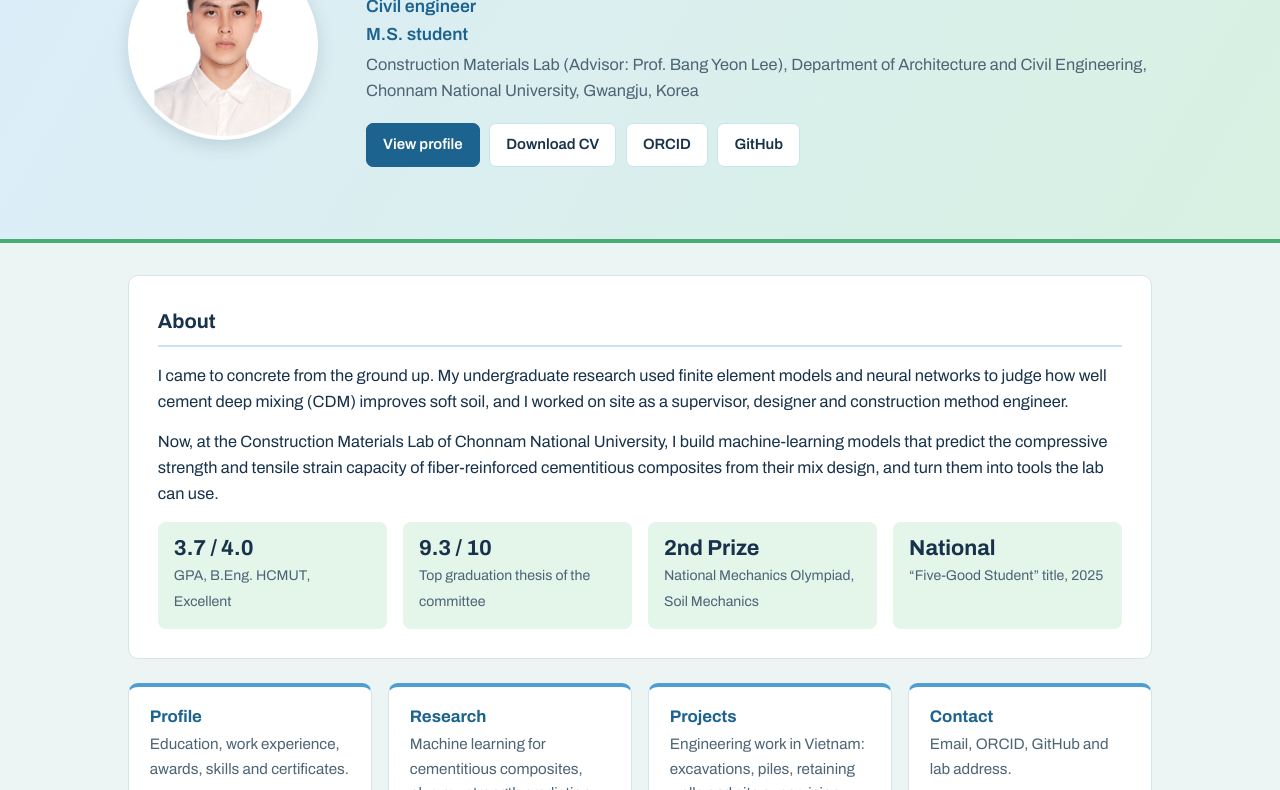
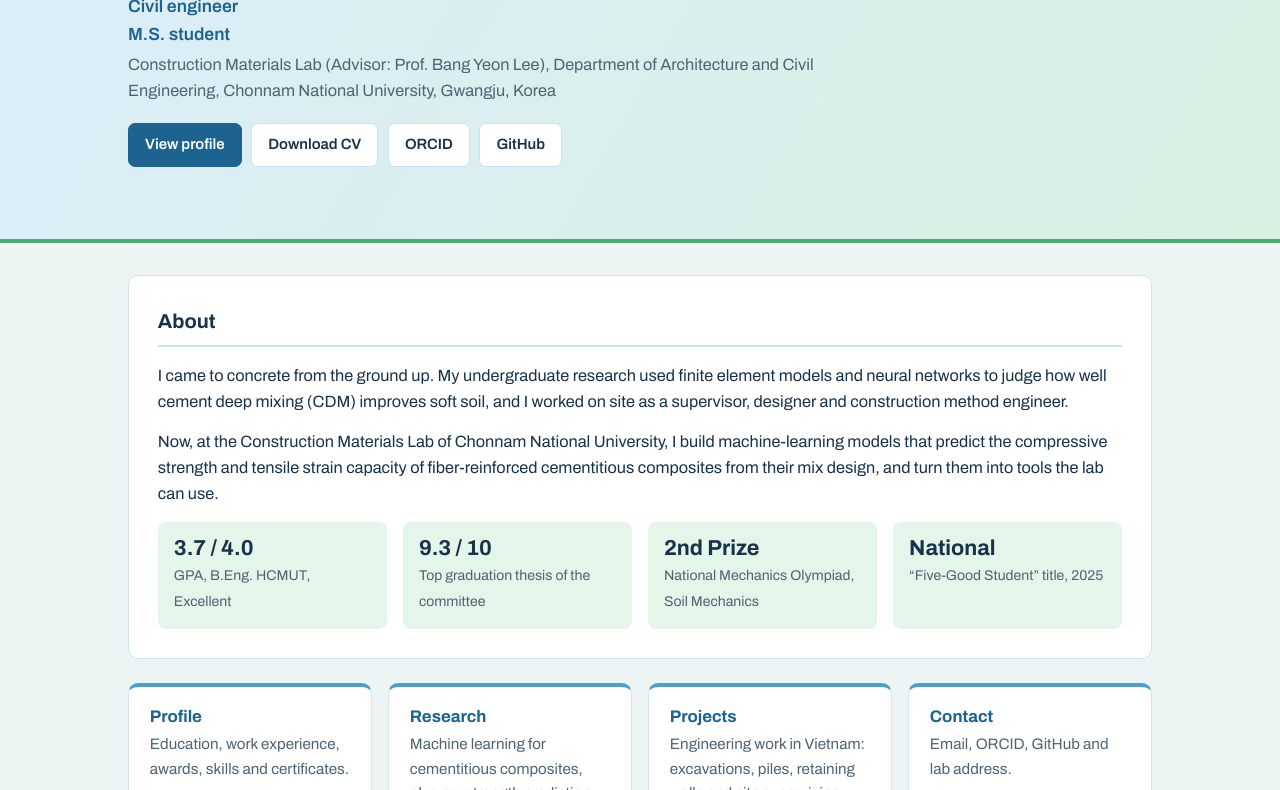
Before and after one commit to conslmhoang/conslmhoang.github.io, a plain HTML site: page index.html in a window 1280 px wide. Shown: the part 206-996 px from the top of the page. Drawn offline with Linux system fonts and the light colour scheme.

Commit message:
Home hero without photo
Co-Authored-By: Claude Opus 5.5 <noreply@anthropic.com>

```diff
--- a/index.html
+++ b/index.html
@@ -21,7 +21,7 @@
 <link rel="preconnect" href="https://fonts.googleapis.com">
 <link rel="preconnect" href="https://fonts.gstatic.com" crossorigin>
 <link href="https://fonts.googleapis.com/css2?family=Archivo:wght@400;600;700&display=swap" rel="stylesheet">
-<link rel="stylesheet" href="style.css?v=20261127">
+<link rel="stylesheet" href="style.css?v=20261127b">
 </head>
 <body>
 
@@ -40,7 +40,6 @@
 
 <section class="band hero">
   <div class="wrap">
-    <img class="avatar" src="assets/photo.jpg" alt="Portrait of Le Minh Hoang" width="300" height="300">
     <div>
       <h1>Le Minh Hoang</h1>
       <p class="role">Civil engineer<br>M.S. student</p>
--- a/style.css
+++ b/style.css
@@ -71,7 +71,7 @@ img { max-width: 100%; }
 
 /* home hero is a taller version of the band */
 .hero { padding: clamp(2.5rem, 7vw, 4.5rem) 0; }
-.hero .wrap { display: grid; grid-template-columns: auto 1fr; gap: clamp(1.5rem, 4vw, 3rem); align-items: center; }
+.hero .wrap > div { max-width: 46rem; }
 .hero img.avatar {
   width: clamp(130px, 18vw, 190px); height: auto; aspect-ratio: 1; object-fit: cover; object-position: 50% 20%;
   border-radius: 50%; border: 4px solid #fff; background: #fff; box-shadow: 0 6px 18px rgba(23,50,74,.15);
```
Also changed, not shown: contact.html (+1 -1 lines), profile.html (+1 -1 lines), projects.html (+1 -1 lines), research.html (+1 -1 lines).
